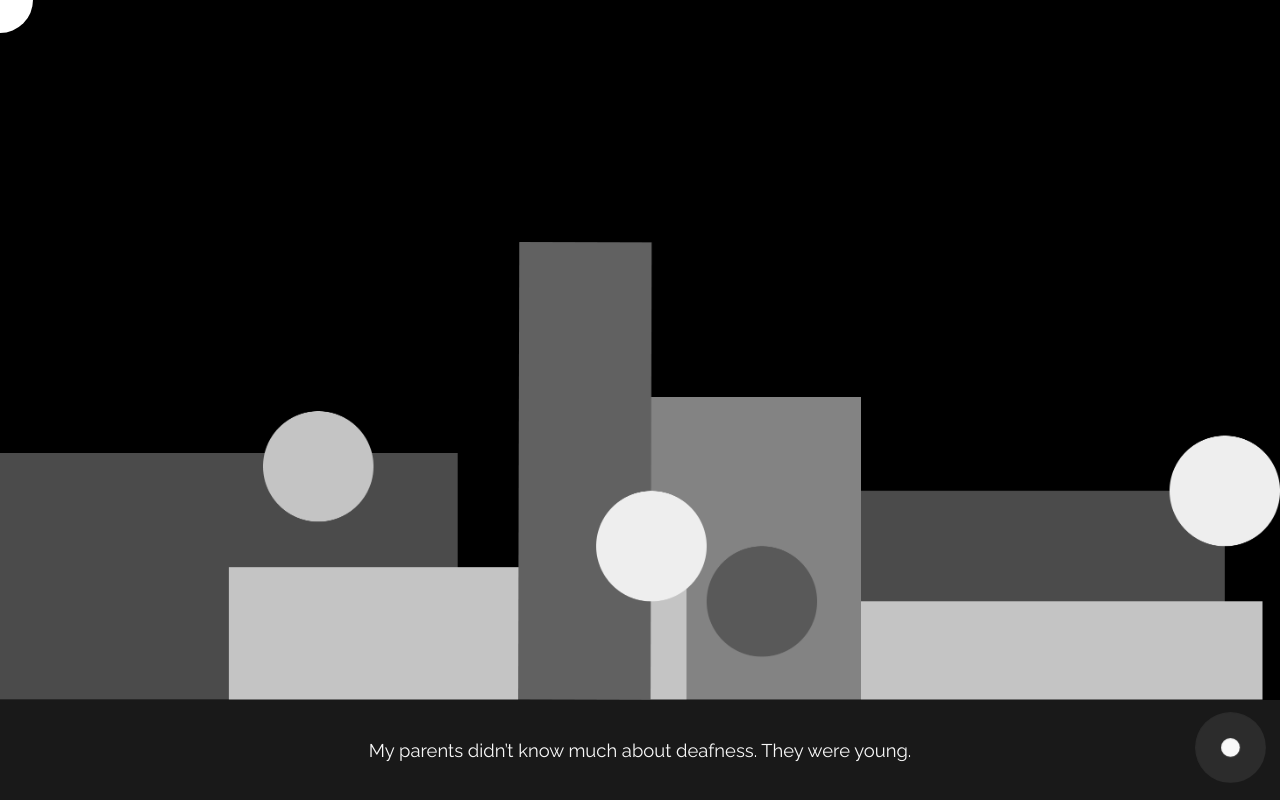
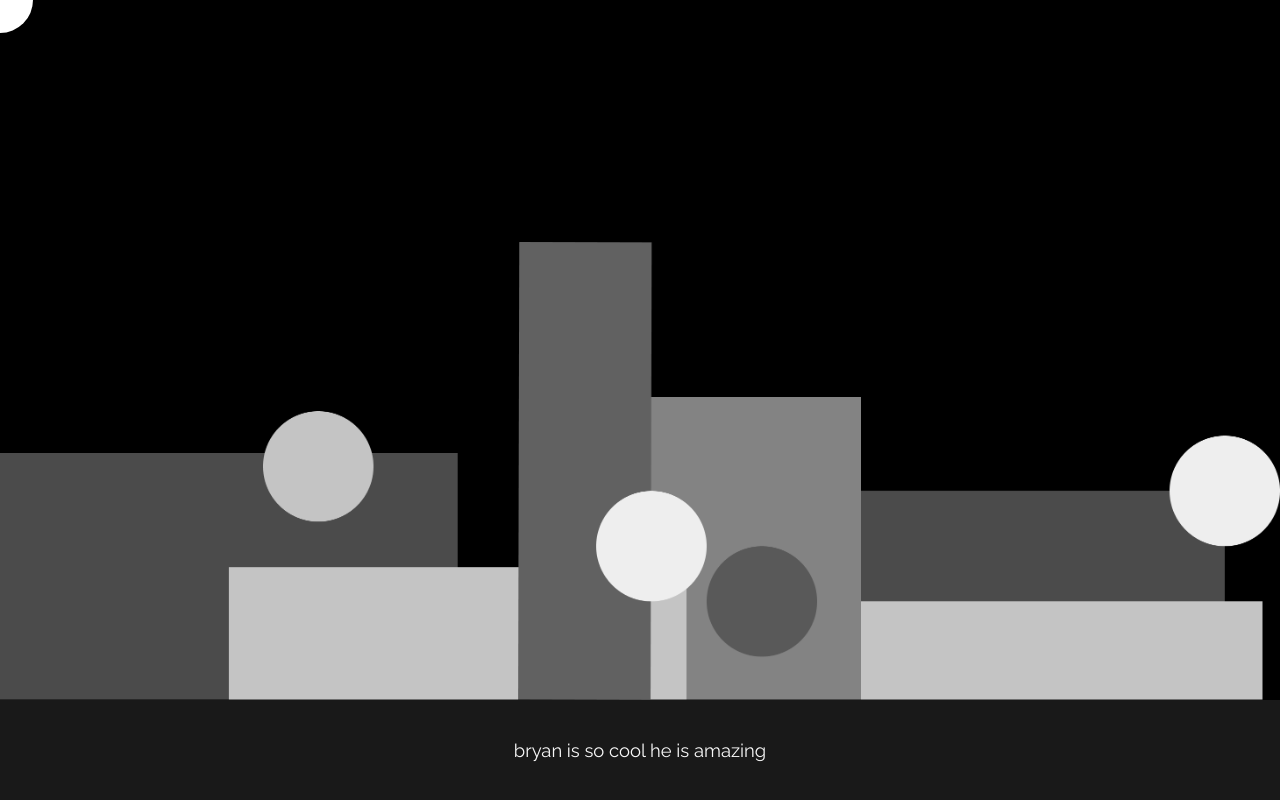
Before and after one commit to BryanPan342/e-motion, a React app: page /story1 in a window 1280 px wide. Built offline with nearby package versions, Linux system fonts and the light colour scheme.

Commit message:
multiple expo transitions

```diff
--- a/src/components/pages/Story1/index.tsx
+++ b/src/components/pages/Story1/index.tsx
@@ -11,21 +11,37 @@ function Story1(): JSX.Element {
   const content: SceneProps[] = [
     {
       sketch: test,
-      text: 'My parents didn’t know much about deafness. They were young.',
+      expo: [
+        {
+          text: 'My parents didn’t know much about deafness. They were young.',
+          duration: 3000,
+        },
+        {
+          text: 'bryan is so cool he is amazing',
+          duration: 3000,
+        },
+      ],
       image: Wireframe,
-      duration: 3000,
     },
     {
       sketch: test2,
-      text: 'Blah blah blah more text.. jdaaksdjflaksdfjlaksd',
+      expo: [
+        {
+          text: 'blah blah blah more text.... asjdfalskdfjlqiwkejflidsf',
+          duration: 3000,
+        },
+      ],
       image: Wireframe,
-      duration: 3000,
     },
     {
       sketch: test,
-      text: 'Bryan is so cool he is the best',
+      expo: [
+        {
+          text: 'bryan is so cool he is amazing',
+          duration: 3000,
+        },
+      ],
       image: Wireframe,
-      duration: 3000,
     },
   ];
 
--- a/src/components/shared/Layout.tsx
+++ b/src/components/shared/Layout.tsx
@@ -5,10 +5,14 @@ import { animateLeft, animateOutRight, animateOutUp, animateUp, hideButton, show
 import '../styles/Layout.scss';
 import P5Scene from './P5Scene';
 
+interface Exposition {
+  text: string;
+  duration: number;
+}
+
 export interface SceneProps {
   sketch: (p: p5) => void;
-  duration: number;
-  text: string;
+  expo: Exposition[];
   image: string;
   imageAlt?: string;
 }
@@ -29,7 +33,8 @@ function Layout(props: LayoutProps): JSX.Element {
   const timeout = useRef<NodeJS.Timeout | null>(null);
 
   const [sceneIdx, setSceneIdx] = useState(0);
-  const [scene, setScene] = useState<SceneProps | null>(null);
+  const [scene, setScene] = useState<SceneProps>(scenes[0]);
+  const [expoIdx, setExpoIdx] = useState(0);
 
   useEffect(() => {
     hideButton(nextRef);
@@ -37,24 +42,29 @@ function Layout(props: LayoutProps): JSX.Element {
     if (sceneIdx >= scenes.length) exit();
 
     animateOutRight('.foreground-image');
-    animateOutUp('.text-wrapper p');
 
     setTimeout(() => {
       setScene(scenes[sceneIdx]);
+      setExpoIdx(0);
     }, 1000);
-
   }, [sceneIdx]);
 
   useEffect(() => {
     animateLeft('.foreground-image');
-    animateUp('.text-wrapper p');
+  }, [scene]);
 
+  useEffect(() => {
+    if (expoIdx >= scene.expo.length) return;
+
+    animateUp(`.text-wrapper #expo-${expoIdx}`);
     timeout.current && clearTimeout(timeout.current);
     timeout.current = setTimeout(() => {
-      showButton(nextRef);
+      if (expoIdx === scene.expo.length - 1) showButton(nextRef);
+      animateOutUp(`.text-wrapper #expo-${expoIdx}`);
+      setExpoIdx(expoIdx + 1);
       timeout.current = null;
-    }, scene?.duration ?? 2000);
-  }, [scene]);
+    }, (scene.expo[expoIdx].duration ?? 2000));
+  }, [expoIdx]);
 
   const next = () => {
     setSceneIdx(sceneIdx + 1);
@@ -62,15 +72,13 @@ function Layout(props: LayoutProps): JSX.Element {
 
   return (
     <div id={'layout'}>
-      {scene &&
-        <>
-          <P5Scene sketch={scene.sketch}/>
-          <img src={scene.image} alt={scene.imageAlt} className={'foreground-image'}/>
-          <div className={'text-wrapper'}>
-            <p>{scene.text}</p>
-          </div>
-        </>
-      }
+      <P5Scene sketch={scene.sketch}/>
+      <img src={scene.image} alt={scene.imageAlt} className={'foreground-image'}/>
+      <div className={'text-wrapper'}>
+        {scene.expo.map(({text}, i) =>
+          <div key={`${sceneIdx}-${i}`}id={`expo-${i}`}>{text}</div>,
+        )}
+      </div>
       <button onClick={() => next()} ref={nextRef} id={'next'}>
         <svg id={'svg-cta'} width={size} height={size}>
           {Array(num_circles).fill(0).map((_, i) =>
--- a/src/components/styles/Layout.scss
+++ b/src/components/styles/Layout.scss
@@ -22,14 +22,23 @@
 }
 
 .text-wrapper {
+  position: relative;
   z-index: 3;
   text-align: center;
-  display: flex;
-  flex-direction: column;
-  justify-content: center;
   background-color: map-get($colors, 'black');
   width: 100%;
   height: $text-wrapper-height;
+
+  div {
+    display: flex;
+    flex-direction: column;
+    justify-content: center;
+    position: absolute;
+    opacity: 0;
+    top: 0;
+    width: inherit;
+    height: inherit;
+  }
 }
 
 #next {
--- a/src/utils/animations.ts
+++ b/src/utils/animations.ts
@@ -15,7 +15,7 @@ export function animateUp(targets: AnimeTarget, opacity?: number): void {
     targets: _targets,
     opacity: [0, opacity ?? 1],
     easing: 'easeInOutQuart',
-    duration: 1000,
+    duration: 1750,
     translateY: ['50px', '0px'],
   });
 }
@@ -26,8 +26,8 @@ export function animateLeft(targets: AnimeTarget, opacity?: number): void {
     targets: _targets,
     opacity: [0, opacity ?? 1],
     easing: 'easeInOutQuart',
-    duration: 1000,
-    translateX: ['-50px', '0px'],
+    duration: 1750,
+    translateX: ['-25px', '0px'],
   });
 }
 
@@ -49,7 +49,7 @@ export function animateOutRight(targets: AnimeTarget): void {
     opacity: 0,
     easing: 'easeInOutQuart',
     duration: 1000,
-    translateX: ['0px', '50px'],
+    translateX: ['0px', '25px'],
   });
 }
 
@@ -60,6 +60,6 @@ export function fade(targets: AnimeTarget, fadeIn: boolean): void {
     targets: _targets,
     opacity,
     easing: 'easeInOutQuart',
-    duration: 1000,
+    duration: fadeIn ? 1500 : 1000,
   });
 }
```
